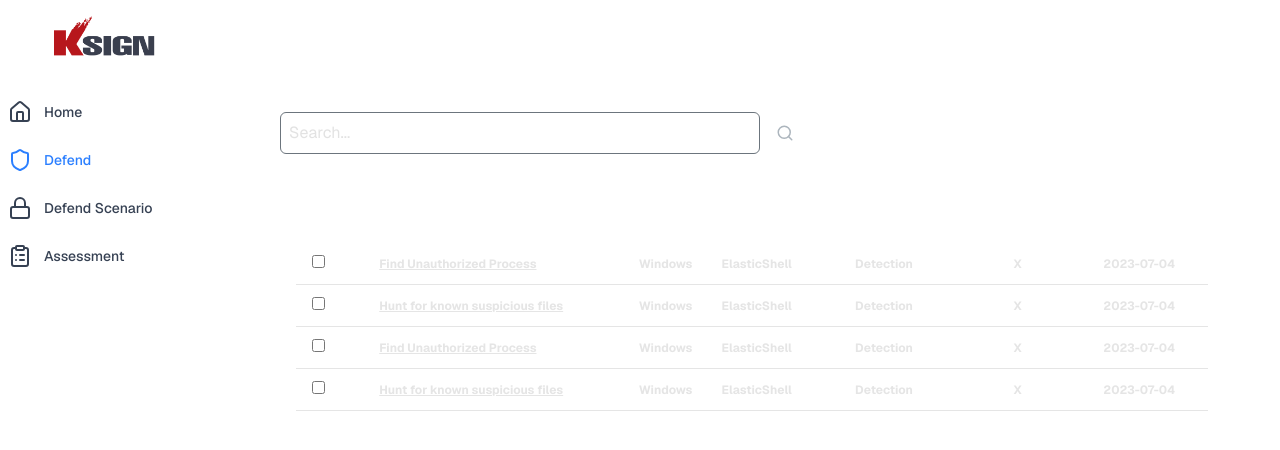
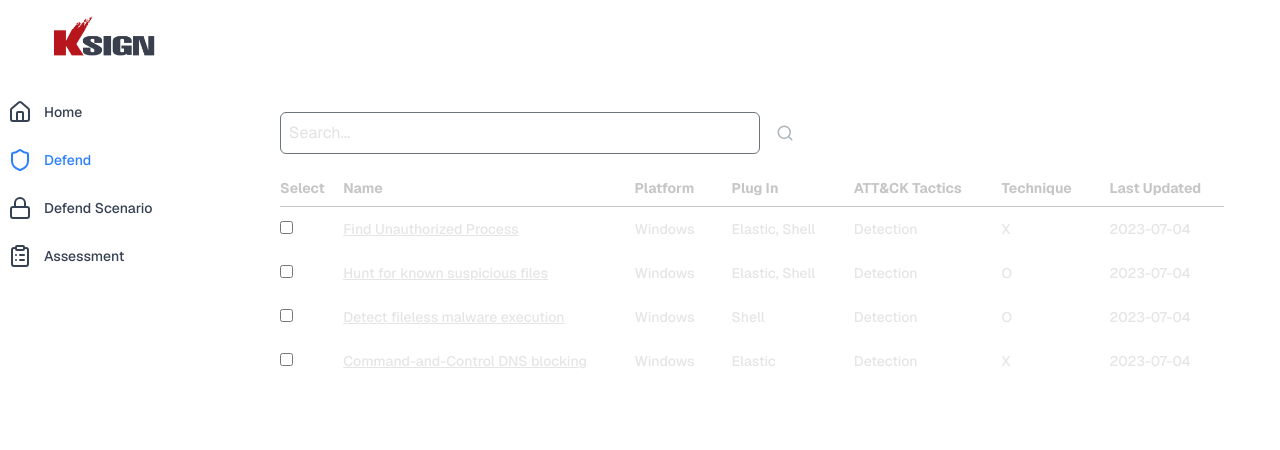
Before and after one commit to keonoh00/C-ITS, a Next.js app: page /defend in a window 1280 px wide. Shown: the top 450 px of the page. Built offline with nearby package versions, Linux system fonts and the light colour scheme.

Commit message:
Separate Table template to reusability and update relevant codes

```diff
--- a/src/app/defend/page.tsx
+++ b/src/app/defend/page.tsx
@@ -1,52 +1,7 @@
 "use client";
 
-import {
-  DefendMethods,
-  DefendPlatform,
-  DefendPlugin,
-  DefendTable,
-  DefendTactics,
-} from "@/components/DefendTable/DefendTable";
+import { DefendTable } from "@/components/DefendTable/DefendTable";
 import { SaveIcon, Search, Trash2 } from "lucide-react";
-
-const DATA: DefendMethods[] = [
-  {
-    id: "1",
-    name: "Find Unauthorized Process",
-    platform: "Windows" as DefendPlatform,
-    plugin: ["Elastic", "Shell"] as DefendPlugin[],
-    tactics: "Detection" as DefendTactics,
-    technique: false,
-    lastUpdated: new Date("2023-07-04T00:00:00.000Z"),
-  },
-  {
-    id: "2",
-    name: "Hunt for known suspicious files",
-    platform: "Windows" as DefendPlatform,
-    plugin: ["Elastic", "Shell"] as DefendPlugin[],
-    tactics: "Detection" as DefendTactics,
-    technique: false,
-    lastUpdated: new Date("2023-07-04T00:00:00.000Z"),
-  },
-  {
-    id: "3",
-    name: "Find Unauthorized Process",
-    platform: "Windows" as DefendPlatform,
-    plugin: ["Elastic", "Shell"] as DefendPlugin[],
-    tactics: "Detection" as DefendTactics,
-    technique: false,
-    lastUpdated: new Date("2023-07-04T00:00:00.000Z"),
-  },
-  {
-    id: "4",
-    name: "Hunt for known suspicious files",
-    platform: "Windows" as DefendPlatform,
-    plugin: ["Elastic", "Shell"] as DefendPlugin[],
-    tactics: "Detection" as DefendTactics,
-    technique: false,
-    lastUpdated: new Date("2023-07-04T00:00:00.000Z"),
-  },
-];
 
 export default function Home() {
   const onSearchClick = () => {
@@ -78,7 +33,7 @@ export default function Home() {
       </div>
 
       <div className="mt-4">
-        <DefendTable data={DATA} />
+        <DefendTable />
       </div>
     </div>
   );
--- a/src/components/DefendTable/DefendTable.tsx
+++ b/src/components/DefendTable/DefendTable.tsx
@@ -1,6 +1,7 @@
 "use client";
 
 import { useState } from "react";
+import { Table, TableColumn } from "@/components/Table/Table";
 import AbilityModal from "@/components/AbilityModal/AbilityModal";
 
 export enum DefendPlatform {
@@ -26,63 +27,99 @@ export type DefendMethods = {
   lastUpdated: Date;
 };
 
+const MOCK_DATA: DefendMethods[] = [
+  {
+    id: "1",
+    name: "Find Unauthorized Process",
+    platform: DefendPlatform.WINDOWS,
+    plugin: [DefendPlugin.ELASTIC, DefendPlugin.SHELL],
+    tactics: DefendTactics.DETECTION,
+    technique: false,
+    lastUpdated: new Date("2023-07-04T00:00:00.000Z"),
+  },
+  {
+    id: "2",
+    name: "Hunt for known suspicious files",
+    platform: DefendPlatform.WINDOWS,
+    plugin: [DefendPlugin.ELASTIC, DefendPlugin.SHELL],
+    tactics: DefendTactics.DETECTION,
+    technique: true,
+    lastUpdated: new Date("2023-07-04T00:00:00.000Z"),
+  },
+  {
+    id: "3",
+    name: "Detect fileless malware execution",
+    platform: DefendPlatform.WINDOWS,
+    plugin: [DefendPlugin.SHELL],
+    tactics: DefendTactics.DETECTION,
+    technique: true,
+    lastUpdated: new Date("2023-07-04T00:00:00.000Z"),
+  },
+  {
+    id: "4",
+    name: "Command-and-Control DNS blocking",
+    platform: DefendPlatform.WINDOWS,
+    plugin: [DefendPlugin.ELASTIC],
+    tactics: DefendTactics.DETECTION,
+    technique: false,
+    lastUpdated: new Date("2023-07-04T00:00:00.000Z"),
+  },
+];
+
 interface DefendTableProps {
-  data: DefendMethods[];
+  data?: DefendMethods[];
 }
 
-export function DefendTable({ data }: DefendTableProps) {
+export function DefendTable({ data = MOCK_DATA }: DefendTableProps) {
   const [open, setOpen] = useState(false);
 
-  const onCheck = () => {};
-
-  const onClickName = () => {
-    setOpen(true);
-  };
+  const columns: TableColumn<DefendMethods>[] = [
+    {
+      label: "Select",
+      className: "w-[5%]",
+      render: () => <input type="checkbox" />,
+    },
+    {
+      label: "Name",
+      render: (item) => (
+        <span
+          className="underline cursor-pointer hover:text-blue-400 transition-colors"
+          onClick={() => setOpen(true)}
+        >
+          {item.name}
+        </span>
+      ),
+    },
+    {
+      label: "Platform",
+      render: (item) => item.platform,
+    },
+    {
+      label: "Plug In",
+      render: (item) => item.plugin.join(", "),
+    },
+    {
+      label: "ATT&CK Tactics",
+      render: (item) => item.tactics,
+    },
+    {
+      label: "Technique",
+      render: (item) => (item.technique ? "O" : "X"),
+    },
+    {
+      label: "Last Updated",
+      render: (item) => item.lastUpdated.toISOString().split("T")[0],
+    },
+  ];
 
   return (
-    <div className="bg-base-800 p-4">
-      <table className="w-full">
-        <thead>
-          <tr className="border-b-1 border-base-850">
-            <th className="text-left w-[5%] p-4">Select</th>
-            <th>Name</th>
-            <th>Platform</th>
-            <th>Plug In</th>
-            <th>ATT&CK Tactics</th>
-            <th>Technique</th>
-            <th>Last Updated</th>
-          </tr>
-        </thead>
-        <tbody>
-          {data.map((item, index) => {
-            return (
-              <tr
-                key={index}
-                className={`text-neutral-200 font-bold text-center text-xs border-b-1 border-base-850 ${
-                  index % 2 == 1 ? "" : "bg-base-700"
-                }`}
-              >
-                <td className="text-left px-4 py-3">
-                  <input type="checkbox" onChange={onCheck} />
-                </td>
-                <td className="text-left underline" onClick={onClickName}>
-                  {item.name}
-                </td>
-                <td>{item.platform}</td>
-                <td>{item.plugin}</td>
-                <td>{item.tactics}</td>
-                <td>{item.technique ? "O" : "X"}</td>
-                <td>{item.lastUpdated.toISOString().split("T")[0]}</td>
-              </tr>
-            );
-          })}
-        </tbody>
-      </table>
+    <>
+      <Table data={data} columns={columns} striped />
       <AbilityModal
         open={open}
         onClose={() => setOpen(false)}
         onSave={() => console.log("Save")}
       />
-    </div>
+    </>
   );
 }
--- /dev/null
+++ b/src/components/Table/Table.tsx
@@ -0,0 +1,54 @@
+import React from "react";
+
+export interface TableColumn<T> {
+  label: string;
+  className?: string;
+  render: (item: T, index: number) => React.ReactNode;
+}
+
+export interface TableProps<T> {
+  data: T[];
+  columns: TableColumn<T>[];
+  striped?: boolean;
+}
+
+export function Table<T>({ data, columns, striped = true }: TableProps<T>) {
+  return (
+    <table className="w-full text-sm text-left text-white">
+      <thead className="bg-base-800 text-neutral-300 border-b border-base-700">
+        <tr>
+          {columns.map((col, idx) => (
+            <th key={idx} className={col.className || "px-4 py-2"}>
+              {col.label}
+            </th>
+          ))}
+        </tr>
+      </thead>
+      <tbody>
+        {data.map((item, rowIdx) => (
+          <tr
+            key={rowIdx}
+            className={
+              striped && rowIdx % 2 === 0
+                ? "bg-base-700"
+                : striped
+                ? "bg-base-800"
+                : ""
+            }
+          >
+            {columns.map((col, colIdx) => (
+              <td
+                key={colIdx}
+                className={
+                  col.className || "px-4 py-3 font-medium text-neutral-200"
+                }
+              >
+                {col.render(item, rowIdx)}
+              </td>
+            ))}
+          </tr>
+        ))}
+      </tbody>
+    </table>
+  );
+}
```
